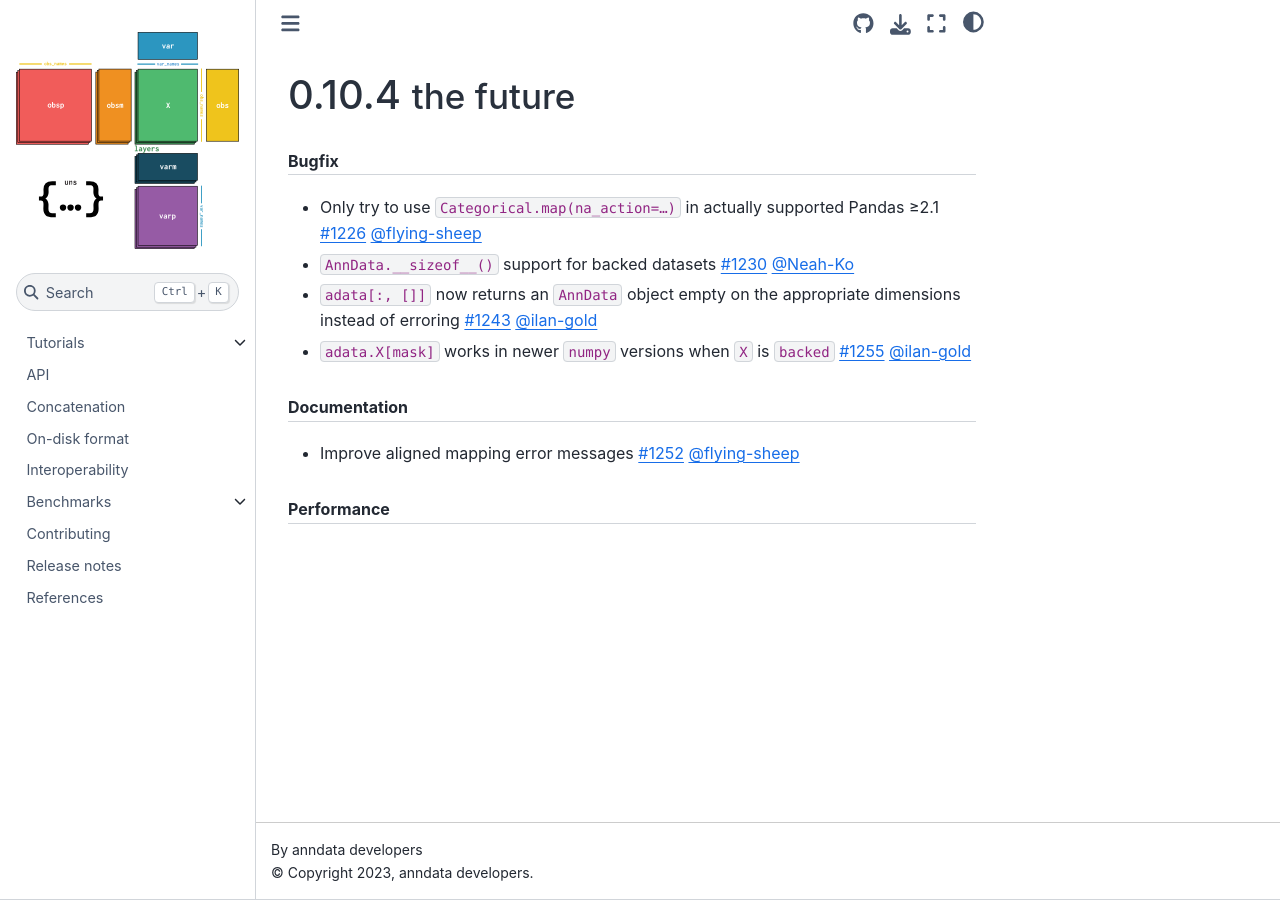
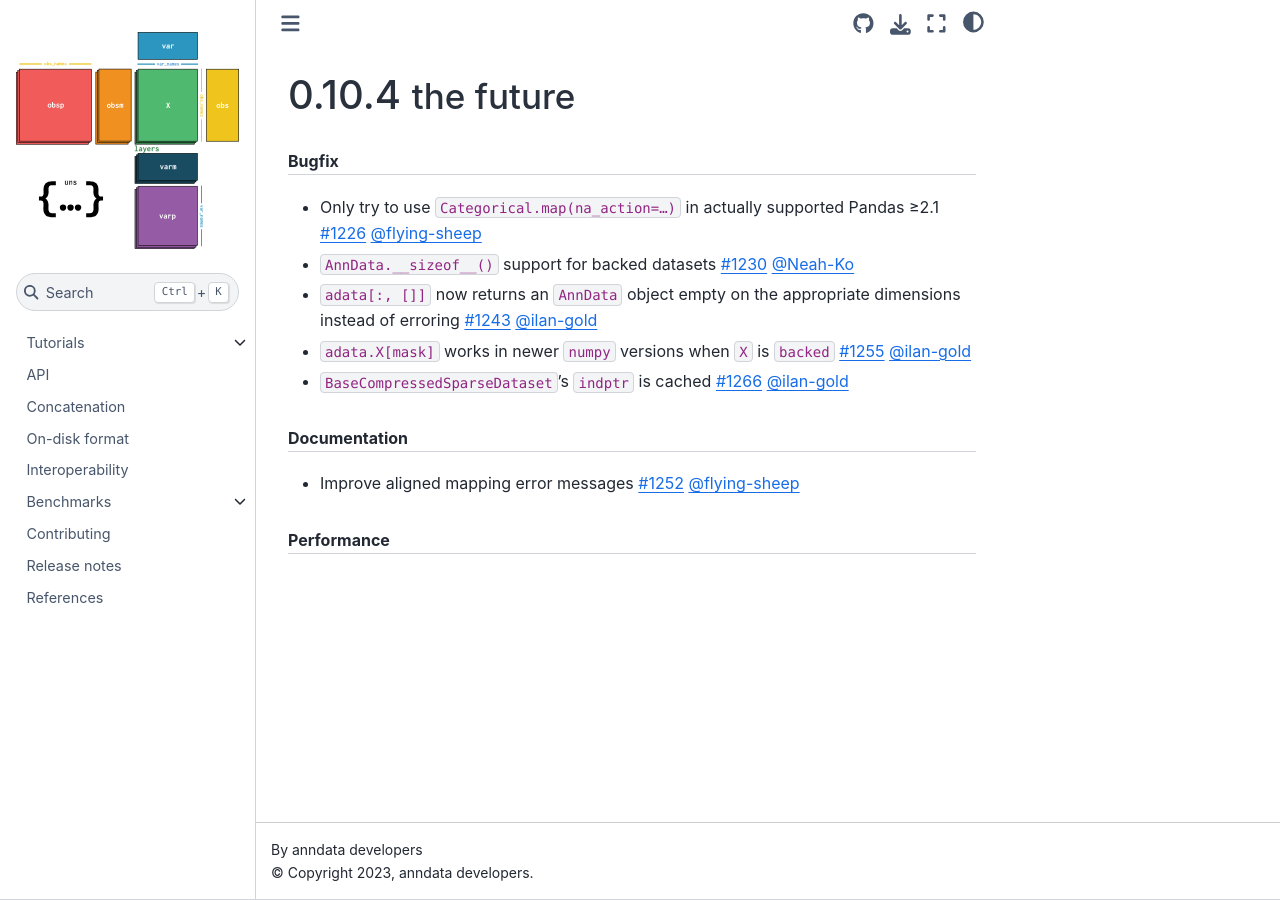
Before and after one commit to scverse/anndata, a Sphinx documentation site: the page built from docs/release-notes/0.10.4.md, in a window 1280 px wide. Built offline with Sphinx 7.4.7 and the Sphinx Book theme 1.1.4, drawn with Linux system fonts in a browser that asks for light colours.

Commit message:
(chore): release note

````diff
--- a/docs/release-notes/0.10.4.md
+++ b/docs/release-notes/0.10.4.md
@@ -6,6 +6,7 @@
 * `AnnData.__sizeof__()` support for backed datasets {pr}`1230` {user}`Neah-Ko`
 * `adata[:, []]` now returns an `AnnData` object empty on the appropriate dimensions instead of erroring {pr}`1243` {user}`ilan-gold`
 * `adata.X[mask]` works in newer `numpy` versions when `X` is `backed` {pr}`1255` {user}`ilan-gold`
+* `BaseCompressedSparseDataset`'s `indptr` is cached {pr}`1266` {user}`ilan-gold`
 
 ```{rubric} Documentation
 ```
````
